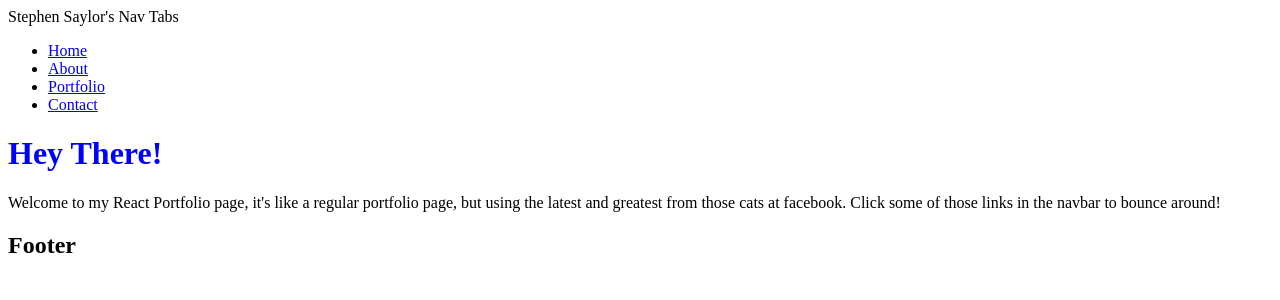
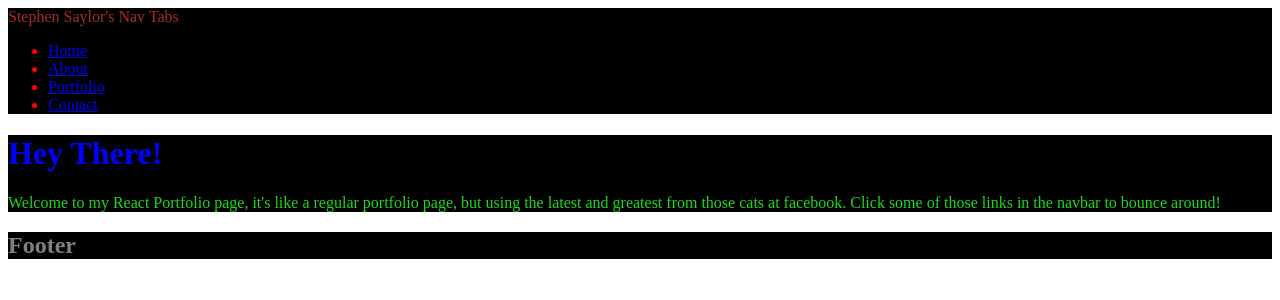
Before and after one commit to StephenSaylor/React-Portfolio, a React (Create React App) app: page / in a window 1280 px wide. Shown: the top 300 px of the page. Built offline with nearby package versions, Linux system fonts and the light colour scheme.

Commit message:
added some colors

```diff
--- a/src/components/Footer.js
+++ b/src/components/Footer.js
@@ -2,7 +2,7 @@ import React from 'react';
 
 function Footer() {
   return (
-    <div>
+    <div style={{color: "grey", backgroundColor: "black"}}>
       <h2>Footer</h2>
     </div>
   )
--- a/src/components/NavTabs.js
+++ b/src/components/NavTabs.js
@@ -2,9 +2,9 @@ import React from 'react';
 
 function NavTabs({ currentPage, handlePageChange }) {
   return (
-    <header>
+    <header style={{color: "brown", backgroundColor: "black" }}>
       Stephen Saylor's Nav Tabs
-      <nav>
+      <nav style={{color: "red"}}>
         <ul className="nav nav-tabs">
           <li className="nav-item">
             <a
--- a/src/components/pages/About.js
+++ b/src/components/pages/About.js
@@ -2,10 +2,10 @@ import React from 'react';
 
 export default function About() {
   return (
-    <div>
+    <div style={{backgroundColor: "purple"}}>
       <h1 style={{color: "orange"}}>About Page</h1>
       <img src="https://scontent-lga3-1.xx.fbcdn.net/v/t1.18169-9/180144_1622054876067_8010328_n.jpg?_nc_cat=101&ccb=1-3&_nc_sid=cdbe9c&_nc_ohc=TGXd6mLv6FMAX97YuDj&_nc_ht=scontent-lga3-1.xx&oh=b42162598f622395641ec0674fc9782e&oe=60991EDD" alt="Stephen Saylor"></img>
-      <p>
+      <p style={{color: "orange"}}>
       Stephen Saylor is a musician and web developer based out of Long Island, NY
       </p>
     </div>
--- a/src/components/pages/Home.js
+++ b/src/components/pages/Home.js
@@ -2,9 +2,9 @@ import React from 'react';
 
 export default function Home() {
   return (
-    <div>
+    <div style={{backgroundColor: "black"}}>
       <h1 style={{color: "blue"}}>Hey There!</h1>
-      <p>
+      <p style={{color: "rgb(29, 216, 29)"}}>
         Welcome to my React Portfolio page, it's like a regular portfolio page, but using the latest and greatest from those cats at facebook. Click some of those links in the navbar to bounce around!
       </p>
     </div>
```
